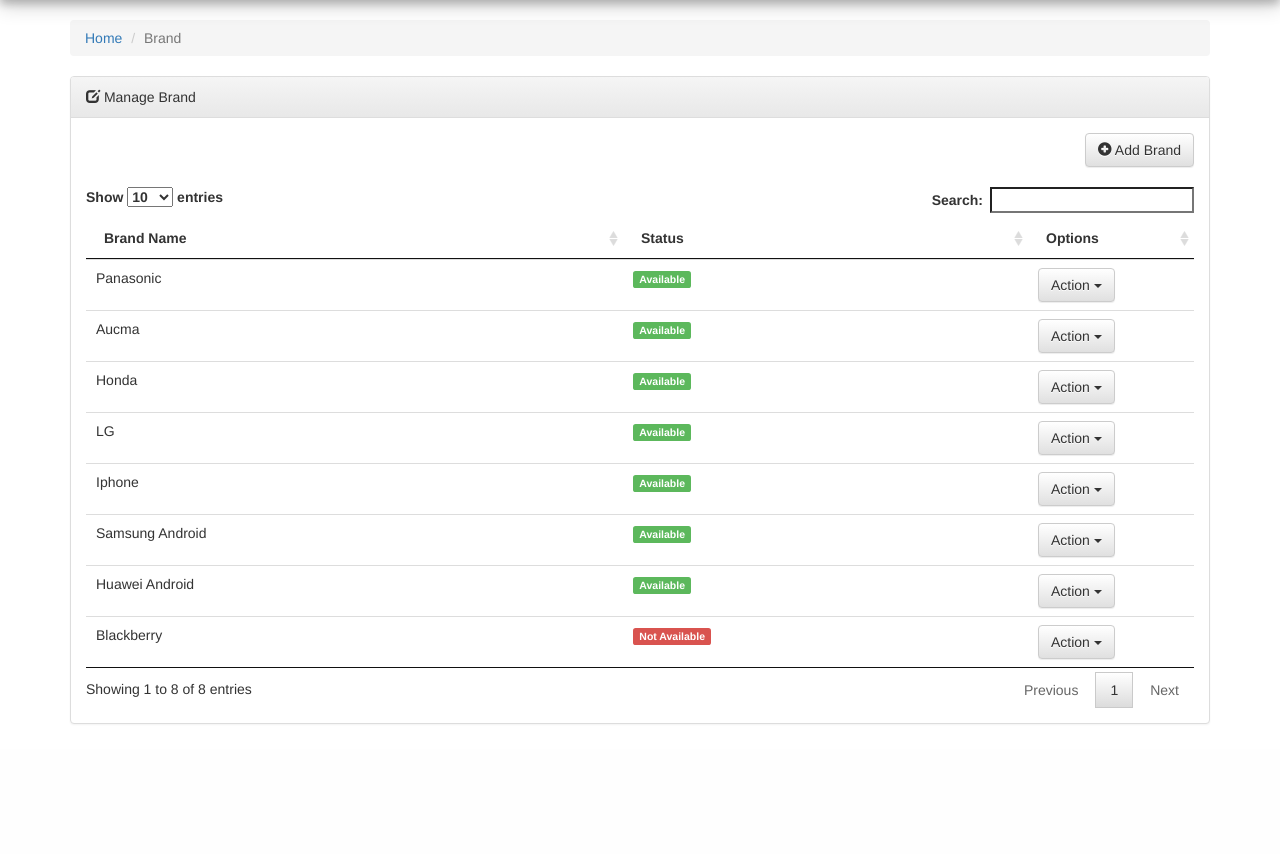
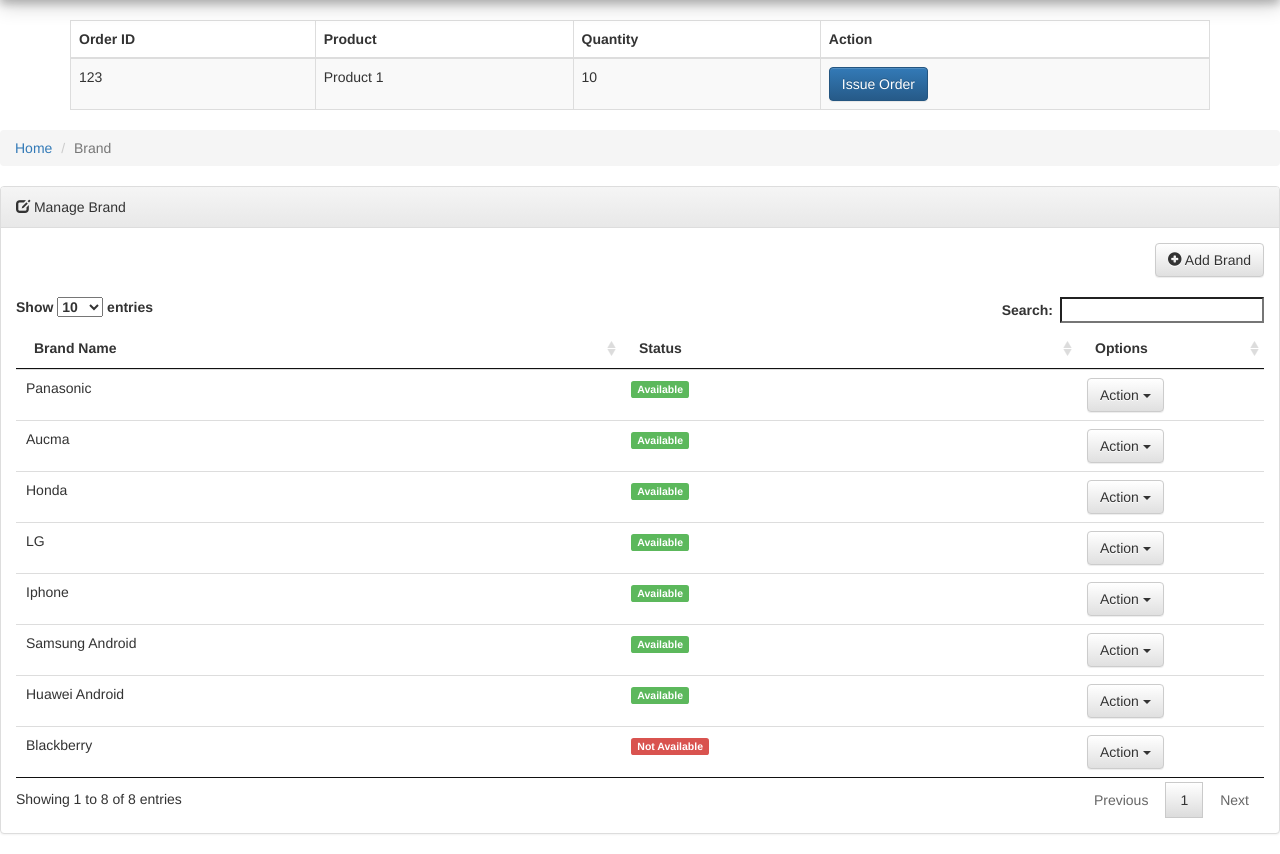
Before and after one commit to owino600/China_store, a PHP site: page /brand.php in a window 1280 px wide. Shown: the part 51-905 px from the top of the page. Before the commit the page ends 775 px from the top, so only its background shows below. Run offline with PHP 8.4, Linux system fonts and the light colour scheme; data comes from the database, SQL or seed files in the repository; some libraries are stand-ins or nearby versions.

Commit message:
.\header.php

```diff
--- a/includes/header.php
+++ b/includes/header.php
@@ -5,41 +5,31 @@ require_once 'php_action/core.php';
 <!DOCTYPE html>
 <html>
 <head>
-
     <title>Stock Management System</title>
 
     <!-- bootstrap -->
     <link rel="stylesheet" href="assests/bootstrap/css/bootstrap.min.css">
-	<!-- bootstrap theme-->
+    <!-- bootstrap theme -->
     <link rel="stylesheet" href="assests/bootstrap/css/bootstrap-theme.min.css">
     <!-- font awesome -->
     <link rel="stylesheet" href="assests/font-awesome/css/font-awesome.min.css">
-
     <!-- custom css -->
     <link rel="stylesheet" href="custom/css/custom.css">
-
     <!-- DataTables -->
     <link rel="stylesheet" href="assests/plugins/datatables/jquery.dataTables.min.css">
-
     <!-- file input -->
     <link rel="stylesheet" href="assests/plugins/fileinput/css/fileinput.min.css">
-
     <!-- jquery -->
     <script src="assests/jquery/jquery.min.js"></script>
     <!-- jquery ui -->
     <link rel="stylesheet" href="assests/jquery-ui/jquery-ui.min.css">
     <script src="assests/jquery-ui/jquery-ui.min.js"></script>
-
     <!-- bootstrap js -->
     <script src="assests/bootstrap/js/bootstrap.min.js"></script>
-
 </head>
 <body>
-
-
     <nav class="navbar navbar-default navbar-static-top">
         <div class="container">
-    <!-- Brand and toggle get grouped for better mobile display -->
             <div class="navbar-header">
                 <button type="button" class="navbar-toggle collapsed" data-toggle="collapse" data-target="#bs-example-navbar-collapse-1" aria-expanded="false">
                     <span class="sr-only">Toggle navigation</span>
@@ -47,44 +37,87 @@ require_once 'php_action/core.php';
                     <span class="icon-bar"></span>
                     <span class="icon-bar"></span>
                 </button>
-      <!-- <a class="navbar-brand" href="#">Brand</a> -->
             </div>
-
-    <!-- Collect the nav links, forms, and other content for toggling -->
             <div class="collapse navbar-collapse" id="bs-example-navbar-collapse-1">
-
                 <ul class="nav navbar-nav navbar-right">
-
-      	<li id="navDashboard"><a href="index.php"><i class="glyphicon glyphicon-list-alt"></i>  Dashboard</a></li>
-
-        <li id="navBrand"><a href="brand.php"><i class="glyphicon glyphicon-btc"></i>  Brand</a></li>
-
-        <li id="navCategories"><a href="categories.php"> <i class="glyphicon glyphicon-th-list"></i> Category</a></li>
-
-        <li id="navProduct"><a href="product.php"> <i class="glyphicon glyphicon-ruble"></i> Product </a></li>
-
+                    <li id="navDashboard"><a href="index.php"><i class="glyphicon glyphicon-list-alt"></i> Dashboard</a></li>
+                    <li id="navBrand"><a href="brand.php"><i class="glyphicon glyphicon-btc"></i> Brand</a></li>
+                    <li id="navCategories"><a href="categories.php"><i class="glyphicon glyphicon-th-list"></i> Category</a></li>
+                    <li id="navProduct"><a href="product.php"><i class="glyphicon glyphicon-ruble"></i> Product</a></li>
                     <li class="dropdown" id="navOrder">
-          <a href="#" class="dropdown-toggle" data-toggle="dropdown" role="button" aria-haspopup="true" aria-expanded="false"> <i class="glyphicon glyphicon-shopping-cart"></i> Orders <span class="caret"></span></a>
+                        <a href="#" class="dropdown-toggle" data-toggle="dropdown" role="button" aria-haspopup="true" aria-expanded="false">
+                            <i class="glyphicon glyphicon-shopping-cart"></i> Orders <span class="caret"></span>
+                        </a>
                         <ul class="dropdown-menu">
-            <li id="topNavAddOrder"><a href="orders.php?o=add"> <i class="glyphicon glyphicon-plus"></i> Add Orders</a></li>
-            <li id="topNavManageOrder"><a href="orders.php?o=manord"> <i class="glyphicon glyphicon-edit"></i> Manage Orders</a></li>
-            <li id="topNavSetting"><a href="issueOeder.php"> <i class="glyphicon glyphicon-wrench"></i> Issue Request</a></li>
+                            <li id="topNavAddOrder"><a href="orders.php?o=add"><i class="glyphicon glyphicon-plus"></i> Add Orders</a></li>
+                            <li id="topNavManageOrder"><a href="orders.php?o=manord"><i class="glyphicon glyphicon-edit"></i> Manage Orders</a></li>
+                            <li id="topNavIssueOrder"><a href="issueOrder.php"><i class="glyphicon glyphicon-wrench"></i> Issue Request</a></li>
                         </ul>
                     </li>
-
-        <li id="navReport"><a href="report.php"> <i class="glyphicon glyphicon-check"></i> Report </a></li>
-
+                    <li id="navReport"><a href="report.php"><i class="glyphicon glyphicon-check"></i> Report</a></li>
                     <li class="dropdown" id="navSetting">
-          <a href="#" class="dropdown-toggle" data-toggle="dropdown" role="button" aria-haspopup="true" aria-expanded="false"> <i class="glyphicon glyphicon-user"></i> <span class="caret"></span></a>
+                        <a href="#" class="dropdown-toggle" data-toggle="dropdown" role="button" aria-haspopup="true" aria-expanded="false">
+                            <i class="glyphicon glyphicon-user"></i> <span class="caret"></span>
+                        </a>
                         <ul class="dropdown-menu">
-            <li id="topNavSetting"><a href="setting.php"> <i class="glyphicon glyphicon-wrench"></i> Setting</a></li>
-            <li id="topNavLogout"><a href="logout.php"> <i class="glyphicon glyphicon-log-out"></i> Logout</a></li>
+                            <li id="topNavSetting"><a href="setting.php"><i class="glyphicon glyphicon-wrench"></i> Setting</a></li>
+                            <li id="topNavLogout"><a href="logout.php"><i class="glyphicon glyphicon-log-out"></i> Logout</a></li>
                         </ul>
                     </li>
-
                 </ul>
-    </div><!-- /.navbar-collapse -->
-  </div><!-- /.container-fluid -->
+            </div>
+        </div>
     </nav>
 
     <div class="container">
+        <!-- Your content goes here -->
+
+        <!-- Example table row with issue button -->
+        <table class="table table-bordered table-striped">
+            <thead>
+                <tr>
+                    <th>Order ID</th>
+                    <th>Product</th>
+                    <th>Quantity</th>
+                    <th>Action</th>
+                </tr>
+            </thead>
+            <tbody>
+                <tr>
+                    <td>123</td>
+                    <td>Product 1</td>
+                    <td>10</td>
+                    <td><button class="issue-btn btn btn-primary" data-order-id="123">Issue Order</button></td>
+                </tr>
+                <!-- Add more rows as needed -->
+            </tbody>
+        </table>
+    </div>
+
+    <script>
+        $(document).ready(function() {
+            $('.issue-btn').on('click', function() {
+                var orderId = $(this).data('order-id');
+                $.ajax({
+                    url: 'php_action/issueOrder.php', // Ensure this path is correct
+                    type: 'POST',
+                    data: { orderId: orderId },
+                    dataType: 'json',
+                    success: function(response) {
+                        if (response.success === true) {
+                            alert(response.message);
+                            location.reload();
+                        } else {
+                            alert(response.message);
+                        }
+                    },
+                    error: function(xhr, status, error) {
+                        console.error('AJAX error: ' + status + ' - ' + error);
+                        alert('An error occurred while issuing the order. Please try again.');
+                    }
+                });
+            });
+        });
+    </script>
+</body>
+</html>
```
Lines whose indentation alone changed are shown as unchanged.
